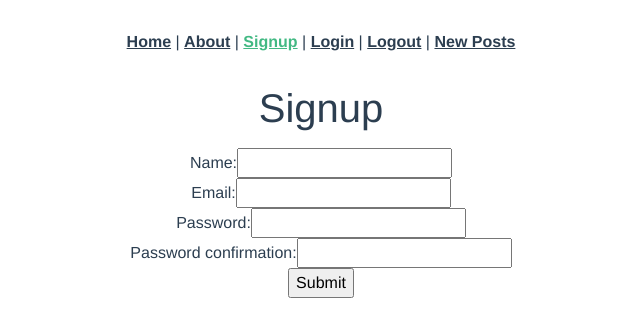
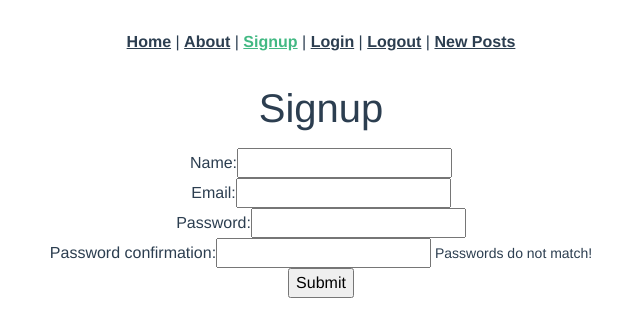
Before and after one commit to carlosraguirre/blog-frontend, a Vue app: page /signup in a window 1280 px wide. Shown: the top 336 px of the page, without its empty margins (319-959 px from the left). Built offline with nearby package versions, Linux system fonts and the light colour scheme.

Commit message:
add password text match

```diff
--- a/src/views/Signup.vue
+++ b/src/views/Signup.vue
@@ -21,6 +21,7 @@
       <div>
         <label>Password confirmation:</label>
         <input type="password" v-model="newUserParams.password_confirmation" />
+        <small v-if="newUserParams.password !== newUserParams.password_confirmation"> Passwords do not match!</small>
       </div>
       <input type="submit" value="Submit" />
     </form>
@@ -33,7 +34,9 @@
   export default {
     data: function () {
       return {
-        newUserParams: {},
+        newUserParams: {
+          password_confirmation: ""
+        },
         errors: [],
       };
     },
```
